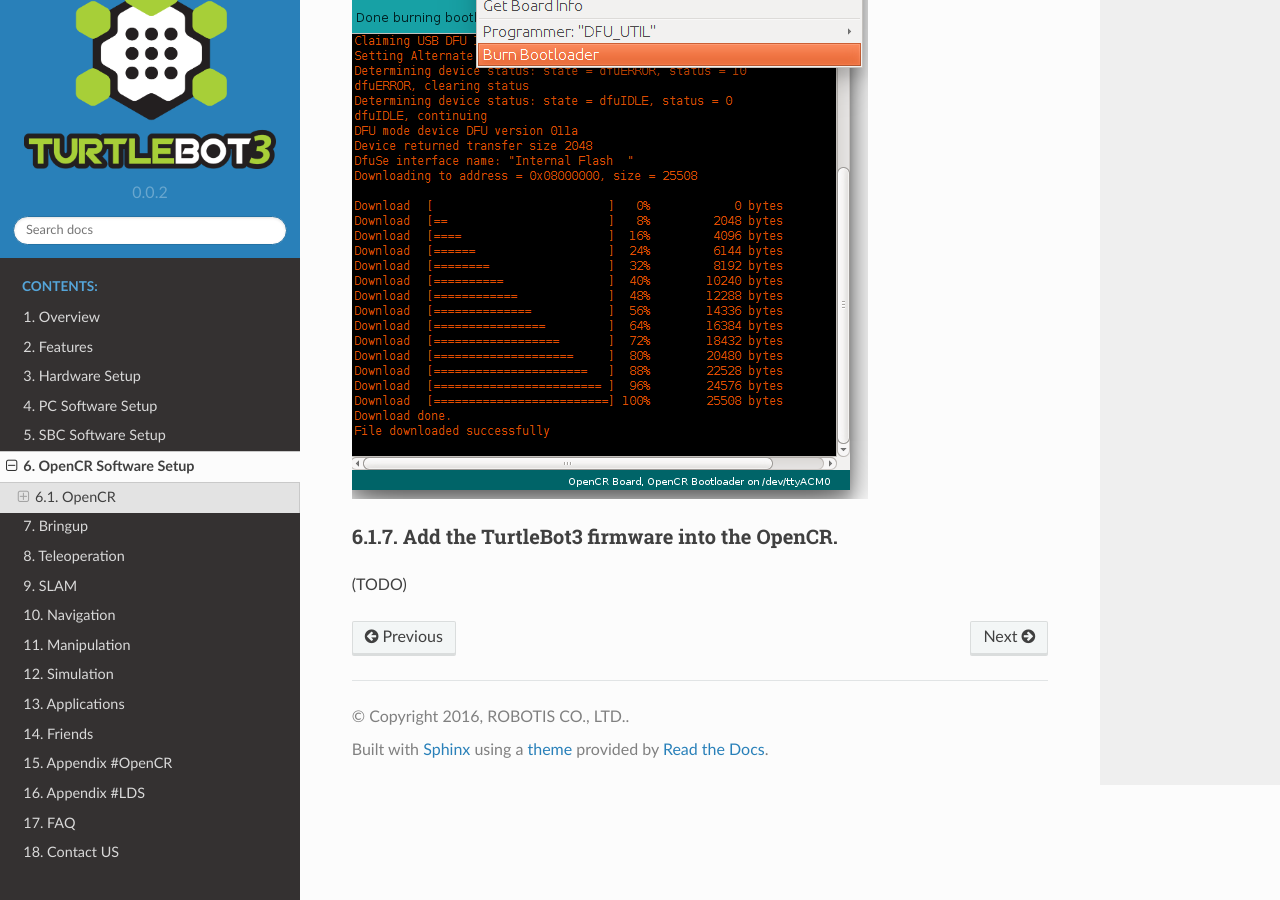
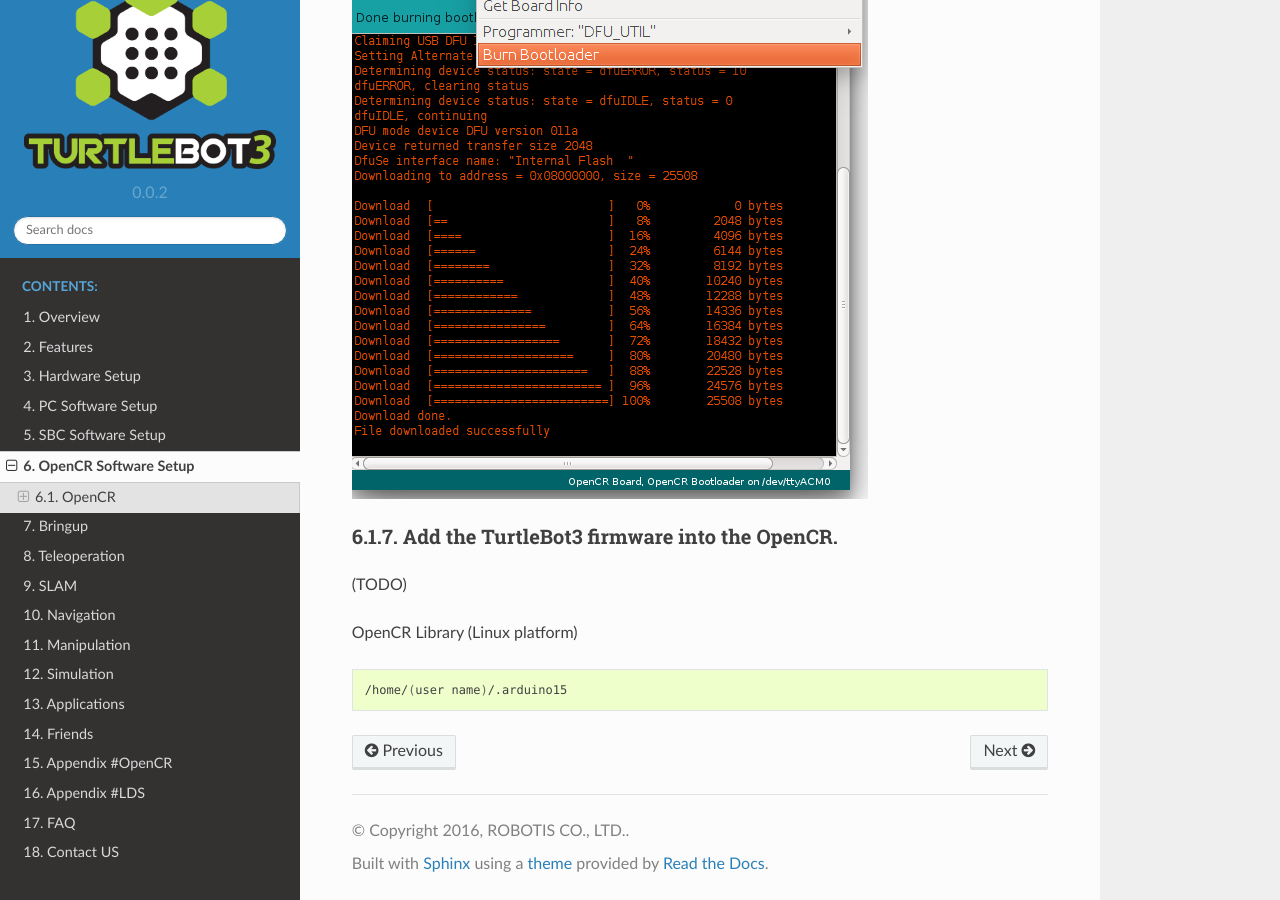
Before and after one commit to shivharis/turtlebot3_wiki, a Sphinx documentation site: the page built from docs/source/opencr_software.rst, in a window 1280 px wide and 900 px high, scrolled down 7973 px. Built offline with Sphinx 7.4.7 and the Read the Docs theme 2.0.0, drawn with Linux system fonts in a browser that asks for light colours.

Commit message:
Update opencr_software.rst

```diff
--- a/docs/source/opencr_software.rst
+++ b/docs/source/opencr_software.rst
@@ -140,4 +140,12 @@
 
 (TODO)
 
+OpenCR Library (Linux platform)
+
+.. code-block:: bash
+
+  /home/(user name)/.arduino15
+
+
+
 .. _ROS: http://wiki.ros.org
```
